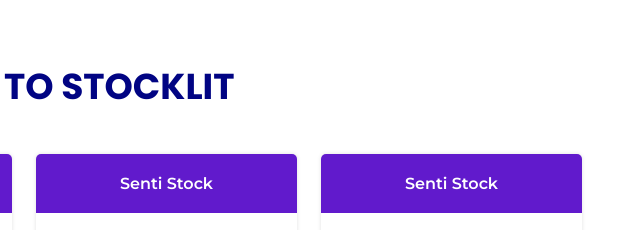
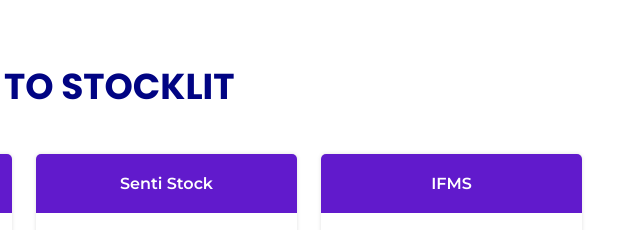
Before and after one commit to MainakRepositor/StockLit, a plain HTML site: page index.html in a window 1280 px wide. Shown: the top 230 px of the page, 616-1256 px from the left. Drawn offline with nearby package versions, Linux system fonts and the light colour scheme; a script that the page names is missing.

Commit message:
Update index.html

```diff
--- a/index.html
+++ b/index.html
@@ -98,7 +98,7 @@
 
           <div class="col-lg-3 col-md-6 mt-4 mt-lg-0">
             <div class="box featured" data-aos="zoom-in" data-aos-delay="300">
-              <h3>Senti Stock</h3>
+              <h3>IFMS</h3>
               <img src="assets/img/stock1.png" width="200px" height="200px">
               <ul>
                 <li>Integrated Finance Analysis</li>
```
